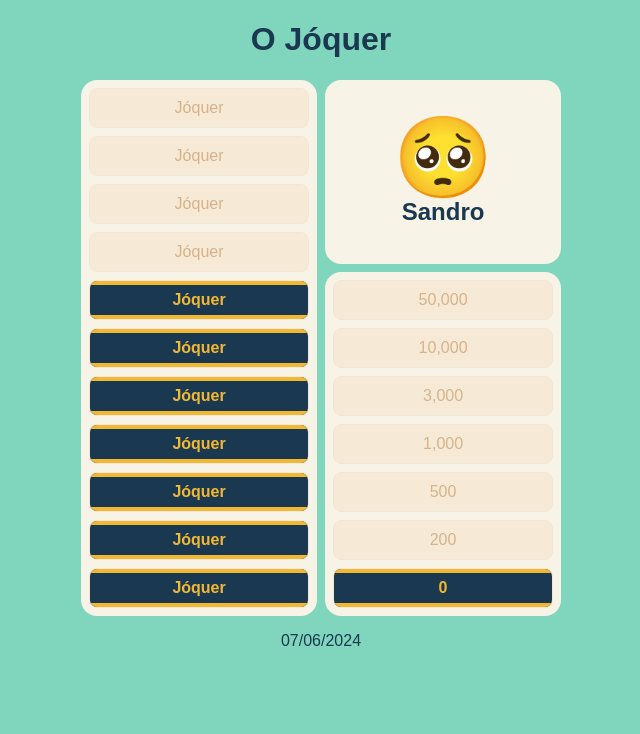
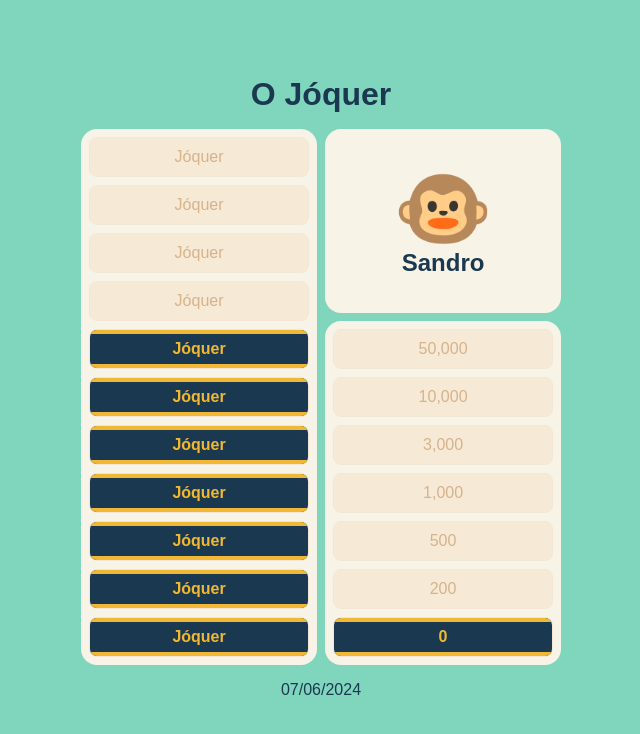
Before and after one commit to sandrodcpereira/joquer, a plain HTML site: page index.html in a window 1280 px wide. Shown: the whole page, without its empty margins (319-959 px from the left). Drawn offline with Linux system fonts and the light colour scheme; a web font is replaced by a local one.

Commit message:
Styling tweaks

```diff
--- a/index.html
+++ b/index.html
@@ -4,14 +4,12 @@
 
 	<meta charset="UTF-8">
 
-	<meta name="viewport" content="width=device-width, initial-scale=1.0, user-scalable=no" />
+	<meta name="viewport" content="width=device-width, initial-scale=1, maximum-scale=1, user-scalable=no">
 
 	<link rel="stylesheet" type="text/css" media="screen" href="prod/normalise.css">
 	<link rel="stylesheet" type="text/css" media="screen" href="prod/style.css">
 
 	<link rel="stylesheet" href="https://use.typekit.net/ugl5civ.css">
-
-	<script src="prod/script.js"></script>
 
 	<!-- favicons -->
 	<link rel="apple-touch-icon" sizes="180x180" href="assets/favicons/apple-touch-icon.png">
@@ -25,6 +23,12 @@
 	<meta property="og:image" content="#TODO">
 	<meta name="twitter:image:alt" content="O Jóquer">
 	<meta property="og:url" content="#TODO">
+
+	<!-- window tinting -->
+	<meta name="theme-color" content="#80D6BD">
+	<meta name="msapplication-navbutton-color" content="#80D6BD">
+	<meta name="apple-mobile-web-app-status-bar-style" content="#80D6BD">
+
 
 	<title>O Jóquer</title>
 
@@ -109,7 +113,7 @@
 
 			<div class="bg-beige player">
 				<!--div class="avatar"></div-->
-				<p id="emoji">🥺</p>
+				<p id="emoji">🐵</p>
 				<p id="player">Sandro</p>
 			</div>
 
--- a/prod/style.css
+++ b/prod/style.css
@@ -1,3 +1,8 @@
+html {
+  background: #80D6BD;
+  height: 100vh;
+}
+
 * {
   box-sizing: border-box;
   -webkit-user-select: none;
@@ -17,14 +22,19 @@ body {
   justify-content: center;
   align-items: center;
   flex-shrink: 0;
-  background: #80D6BD;
+  touch-action: manipulation;
 }
 
 body > h1, body > p {
   color: #1A3850;
+  margin: 0;
 }
 
-h1 {font-weight: 900;}
+h1 {
+  font-weight: 900;
+}
+
+body > p {margin-bottom: 24px;}
 
 .container {
   display: flex;
@@ -33,7 +43,7 @@ h1 {font-weight: 900;}
   gap: 8px;
   flex-shrink: 0;
   align-self: stretch;
-  padding: 0 16px;
+  padding: 16px;
   width: 100%;
   max-width: 512px;
   margin: 0 auto;
@@ -78,8 +88,10 @@ align-self: stretch;
   gap: 0;
   flex: 1 0 0;
   align-self: stretch;
+  padding-top: 4px;
+}
 
-  > p {
+.player > p {
   margin: 0;
   color: #1A3850;
   font-size: 24px;
@@ -88,7 +100,7 @@ align-self: stretch;
   line-height: normal;
 }
 
-  .avatar {
+.player > .avatar {
   width: 80px;
   height: 80px;
   border-radius: 64px;
@@ -97,10 +109,9 @@ align-self: stretch;
   border: 1px solid #F0DEC7;
 }
 
-  #emoji {
+.player > #emoji {
   font-size: 80px;
   line-height: 80px;
-  }
 }
 
 .node {
```
Lines whose indentation alone changed are shown as unchanged.
